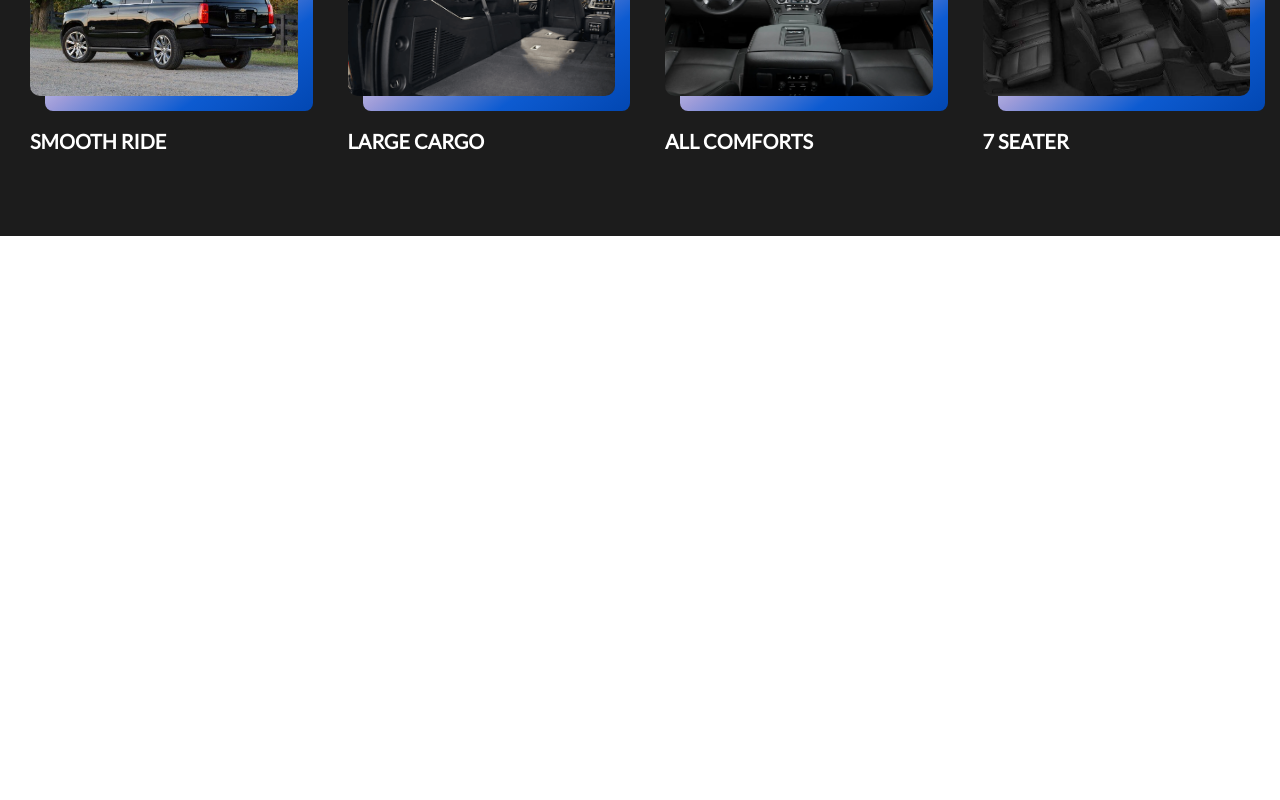
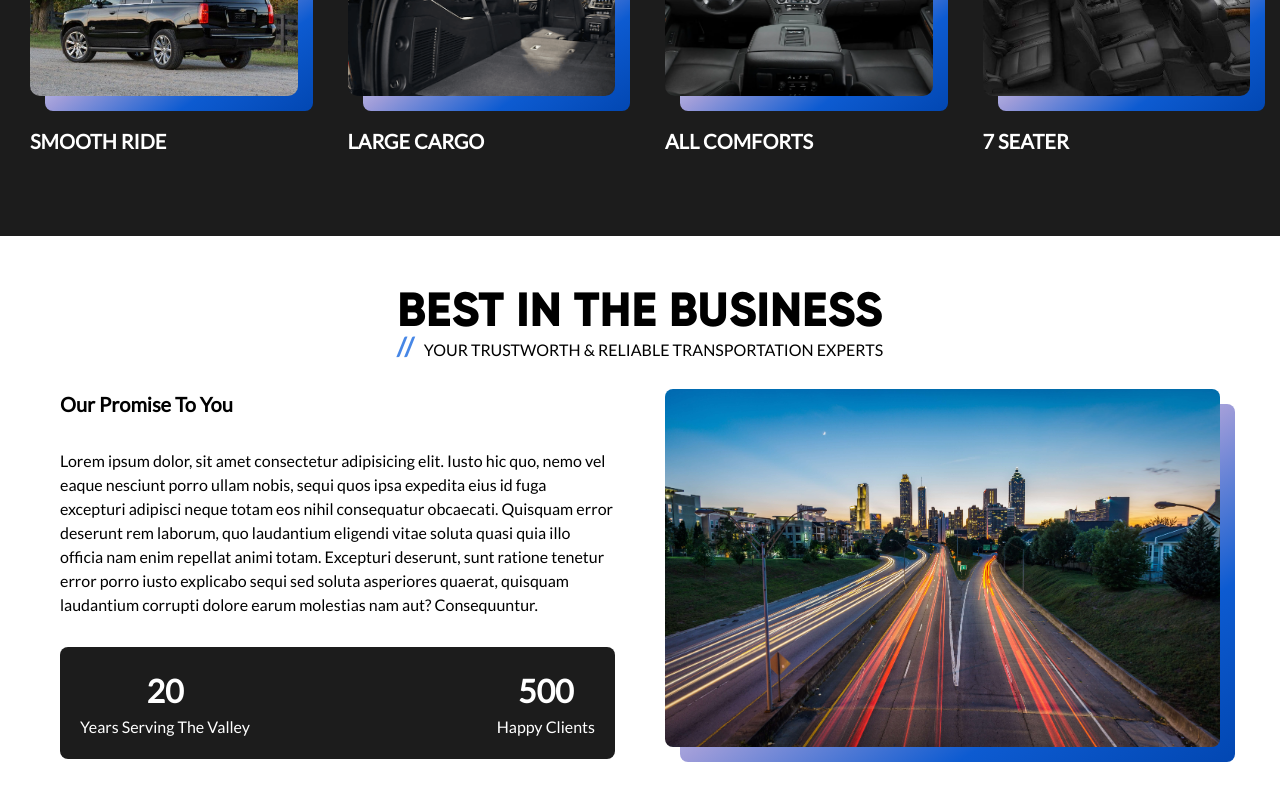
Before and after one commit to ChristianWare/Transport, a Next.js app: page / in a window 1280 px wide. Shown: the part 3255-4055 px from the top of the page. Before the commit the page ends 3491 px from the top, so only its background shows below. Built offline with nearby package versions, Linux system fonts and the light colour scheme.

Commit message:
Value Section Done

```diff
--- /dev/null
+++ b/comps/value/Value.js
@@ -0,0 +1,59 @@
+import Layout from "../layout/Layout";
+import styles from "./Value.module.css";
+import Image from "next/image";
+import Img from "../../public/images/road2.jpg";
+
+const Value = () => {
+  return (
+    <Layout>
+      <div className={styles.container}>
+        <div className={styles.top}>
+          <h2 className={styles.title}>Best in the Business</h2>
+          <p className={styles.copy}>
+            <span className={styles.accent}>//</span>Your Trustworth & Reliable
+            Transportation Experts
+          </p>
+        </div>
+        <div className={styles.bottom}>
+          <div className={styles.content}>
+            <div className={styles.left}>
+              <div className={styles.imgContainer}>
+                <Image
+                  src={Img}
+                  layout='responsive'
+                  objectFit='cover'
+                  className={styles.img}
+                />
+              </div>
+            </div>
+            <div className={styles.right}>
+              <h6>Our Promise To You</h6>
+              <p>
+                Lorem ipsum dolor, sit amet consectetur adipisicing elit. Iusto
+                hic quo, nemo vel eaque nesciunt porro ullam nobis, sequi quos
+                ipsa expedita eius id fuga excepturi adipisci neque totam eos
+                nihil consequatur obcaecati. Quisquam error deserunt rem
+                laborum, quo laudantium eligendi vitae soluta quasi quia illo
+                officia nam enim repellat animi totam. Excepturi deserunt, sunt
+                ratione tenetur error porro iusto explicabo sequi sed soluta
+                asperiores quaerat, quisquam laudantium corrupti dolore earum
+                molestias nam aut? Consequuntur.
+              </p>
+              <div className={styles.featuresContainer}>
+                <div className={styles.feature}>
+                  <h4>20</h4>
+                  <p>Years Serving The Valley</p>
+                </div>
+                <div className={styles.feature}>
+                  <h4>500</h4>
+                  <p>Happy Clients</p>
+                </div>
+              </div>
+            </div>
+          </div>
+        </div>
+      </div>
+    </Layout>
+  );
+};
+export default Value;
--- /dev/null
+++ b/comps/value/Value.module.css
@@ -0,0 +1,112 @@
+.container {
+    padding: 5rem 0;
+    margin-bottom: 5rem;
+}
+
+.title {
+    font-family: "GilroyExtraBold";
+    text-transform: uppercase;
+    text-align: center;
+    line-height: 100%;
+}
+
+.copy{
+    text-transform: uppercase;
+    text-align: center;
+    line-height: 100%;
+}
+
+.accent {
+    line-height: 100%;
+    font-weight: bold;
+    font-size: 2.5rem;
+    margin-right: 1rem;
+    color: var(--blue1);
+}
+
+.content {
+    /* display: grid;
+    grid-template-columns: repeat(2, 1fr); */
+    display: flex;
+    flex-direction: row-reverse;
+    gap: 5rem;
+    padding: 3rem;
+    padding-top: 0rem;
+    margin-top: 3rem;
+}
+
+.left, .right {
+    flex:1;
+}
+
+.imgContainer {
+    position: relative;
+}
+
+.imgContainer:after {
+    position: absolute;
+    top: 15px;
+    right: -15px;
+    width: 100%;
+    border-radius: 8px;
+    height: 100%;
+    z-index: -1;
+    background-image: linear-gradient(to right bottom, #ffffff, #ffffff, #9e9cd9, #0d5bd1, #0247b2);
+    content: '';
+}
+
+.img {
+    border-radius: 8px;
+}
+
+.right {
+    display: flex;
+    flex-direction: column;
+    gap: 3rem;
+}
+
+.featuresContainer {
+    background-color: var(--black);
+    border-radius: 8px;
+    color: var(--white);
+    text-align: center;
+    padding:2rem;
+    display: flex;
+    align-items: center;
+    justify-content: space-between;
+    gap: 1rem;
+}
+
+.icon {
+    font-size: 5rem;
+    line-height: 0%;
+    margin-bottom: 1rem;
+}
+
+@media screen and (max-width: 968px) {
+    .content {
+        /* grid-template-columns: repeat(1, 1fr); */
+        flex-direction: column;
+        padding: 0rem;
+    }
+
+    .featuresContainer {
+        flex-direction: column;
+        background-color: var(--white);
+        gap: 2rem;
+        padding: 0;
+    }
+
+    .feature {
+        background-color: var(--black);
+        padding: 2rem;
+        width: 100%;
+        border-radius: 8px;
+    }
+}
+
+@media screen and (max-width: 568px) {
+    .left {
+        padding: 1rem;
+    }
+}
--- a/pages/index.js
+++ b/pages/index.js
@@ -2,6 +2,7 @@ import About from "../comps/about/About";
 import Fleet from "../comps/fleet/Fleet";
 import Hero from "../comps/hero/Hero";
 import Service from "../comps/services/Service";
+import Value from "../comps/value/Value";
 
 export default function Home() {
   return (
@@ -10,6 +11,7 @@ export default function Home() {
       <Service />
       <About />
       <Fleet />
+      <Value />
     </>
   );
 }
```
Also changed, not shown: public/images/road2.jpg (added).
